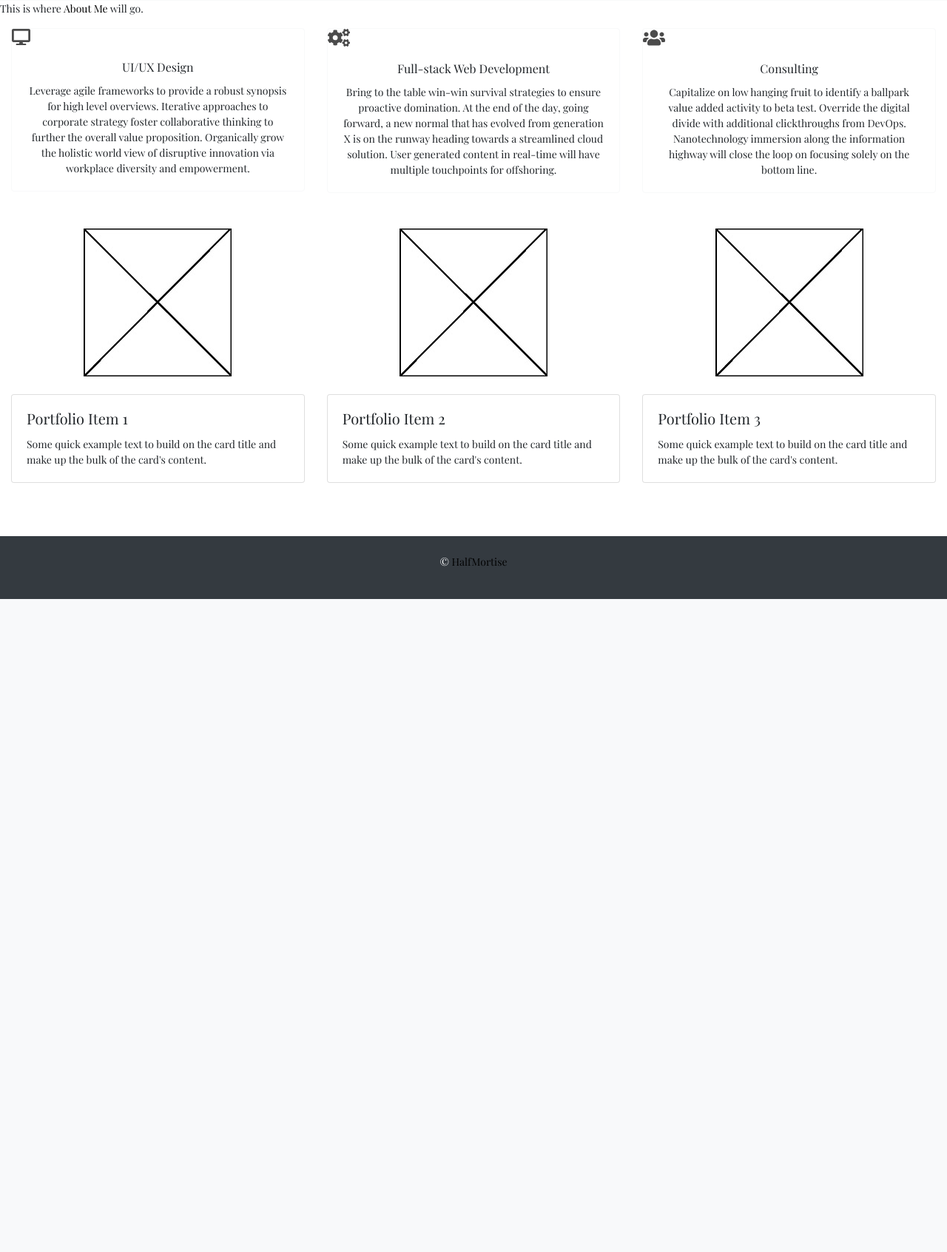
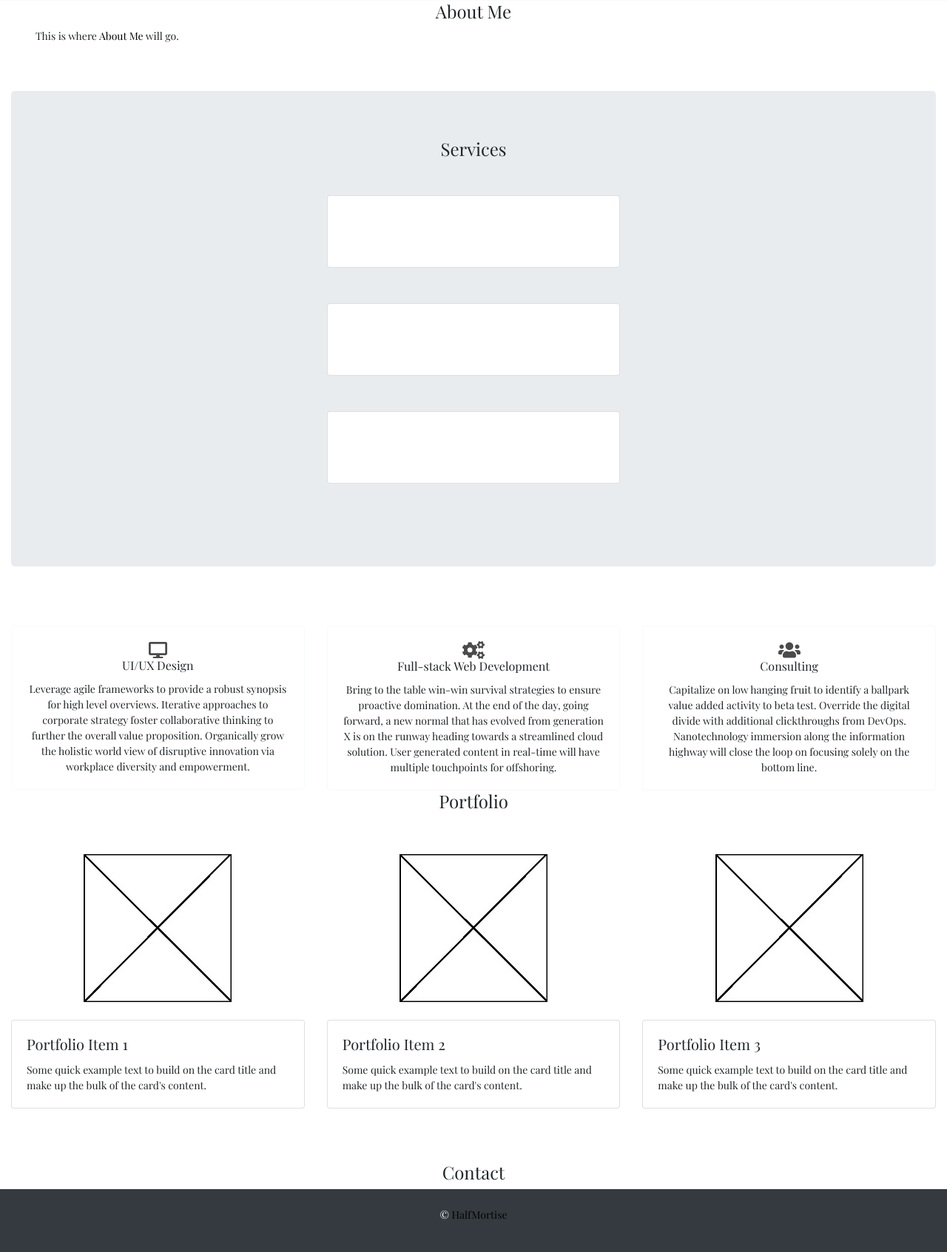
Before and after one commit to HalfMortise/my-pwp, a PHP site: page / in a window 1280 px wide. Shown: the part 55-1748 px from the top of the page at 74% size. Before the commit the page ends 865 px from the top, so only its background shows below. Run offline with PHP 8.4, Linux system fonts and the light colour scheme.

Commit message:
Added jquery CDN links

```diff
--- a/public_html/index.php
+++ b/public_html/index.php
@@ -6,9 +6,13 @@
       <title>Welcome to My Page</title>
       <!--CSS Styling-->
       <link href="https://stackpath.bootstrapcdn.com/bootstrap/4.1.3/css/bootstrap.min.css" rel="stylesheet" >
-      <link href="./css/style.css" rel="stylesheet">
+		<script src="https://code.jquery.com/jquery-3.3.1.slim.min.js" integrity="sha384-q8i/X+965DzO0rT7abK41JStQIAqVgRVzpbzo5smXKp4YfRvH+8abtTE1Pi6jizo" crossorigin="anonymous"></script>
+		<script src="https://cdnjs.cloudflare.com/ajax/libs/popper.js/1.14.3/umd/popper.min.js" integrity="sha384-ZMP7rVo3mIykV+2+9J3UJ46jBk0WLaUAdn689aCwoqbBJiSnjAK/l8WvCWPIPm49" crossorigin="anonymous"></script>
+		<script src="https://stackpath.bootstrapcdn.com/bootstrap/4.1.3/js/bootstrap.min.js" integrity="sha384-ChfqqxuZUCnJSK3+MXmPNIyE6ZbWh2IMqE241rYiqJxyMiZ6OW/JmZQ5stwEULTy" crossorigin="anonymous"></script>
 		<link href="https://fonts.googleapis.com/css?family=Playfair+Display+SC" rel="stylesheet">
 		<link href="https://fonts.googleapis.com/css?family=Playfair+Display" rel="stylesheet">
+		<link href="./css/style.css" rel="stylesheet">
+
 	</head>
 	<body>
 
@@ -47,10 +51,10 @@
 	</header>
 	<!--/NAVBAR-->
 
-
+<!--TO DO-->
 <!--Images needed: header bg (laptop/code/porch/coffee), resume icon, svcs icon, consulting icon, wireframe icon, gears icon -->
-
-
+<!--add padding between cards for responsive version, too close together (py)-->
+<!--centering also not working on responsive version-->
 
 
       <!--Main Body-->
@@ -61,14 +65,42 @@
 
 		</section>
 
+		<!--ABOUT SECTION HEADER-->
+		<section class="container-fluid text-md-center font">
+			<div class="row text-md-center">
+				<div class="col-md-12 justify-content-center">
+					<h4 class="px-5">
+					About Me
+					</h4>
+				</div>
+			</div>
+		</section>
 
 		<!--ABOUT Section-->
-		<section class="font">
+		<section class="px-5 font">
 			<div>
 				<div>
 					<p>
 						This is where <a href="https://www.google.com/" target="_blank">About Me</a> will go.
 					</p>
+				</div>
+			</div>
+		</section>
+
+		<!--SERVICES SECTION HEADER-->
+		<section class="py-5 font text-center">
+			<div class="container-fluid text-center">
+				<div class="jumbotron text-center">
+					<h4 class="display-5 px-5 text-center">Services</h4>
+					<div class="card col-sm-4 col-md-4 col-lg-4 my-5 p-5 ml-0 mx-auto">
+						<div class="text-center border-light"></div>
+					</div>
+					<div class="card col-sm-4 col-md-4 col-lg-4 my-5 p-5 ml-0 mx-auto">
+						<div class="text-center border-light"></div>
+					</div>
+					<div class="card col-sm-4 col-md-4 col-lg-4 my-5 p-5 ml-0 mx-auto">
+						<div class="text-center border-light"></div>
+					</div>
 				</div>
 			</div>
 		</section>
@@ -79,8 +111,8 @@
 		<div class="row">
 			<div class="col-sm-4">
 				<div class="card border-light">
-					<img class="img-opacity" src="images/desktop.svg" width="25px" alt="" />
-					<div class="card-body">
+					<div class="card-body justify-content-center">
+						<img class="img-opacity" src="images/desktop.svg" width="25px" alt="" />
 						<h6 class="card-title">UI/UX Design</h6>
 						<p class="card-text">Leverage agile frameworks to provide a robust synopsis for high level overviews. Iterative approaches to corporate strategy foster collaborative thinking to further the overall value proposition. Organically grow the holistic world view of disruptive innovation via workplace diversity and empowerment.</p>
 					</div>
@@ -88,8 +120,8 @@
 			</div>
 			<div class="col-sm-4">
 				<div class="card border-light">
-					<img class="img-opacity" src="images/cogs.svg" width="30px" alt="" />
-					<div class="card-body">
+					<div class="card-body justify-content-center">
+						<img class="img-opacity" src="images/cogs.svg" width="30px" alt="" />
 						<h6 class="card-title">Full-stack Web Development</h6>
 						<p class="card-text">Bring to the table win-win survival strategies to ensure proactive domination. At the end of the day, going forward, a new normal that has evolved from generation X is on the runway heading towards a streamlined cloud solution. User generated content in real-time will have multiple touchpoints for offshoring.</p>
 					</div>
@@ -97,8 +129,8 @@
 			</div>
 			<div class="col-sm-4">
 				<div class="card border-light">
-					<img class="img-opacity" src="images/users.svg" width="30px" alt="" />
-					<div class="card-body">
+					<div class="card-body justify-content-center">
+						<img class="img-opacity" src="images/users.svg" width="30px" alt="" />
 						<h6 class="card-title">Consulting</h6>
 						<p class="card-text">Capitalize on low hanging fruit to identify a ballpark value added activity to beta test. Override the digital divide with additional clickthroughs from DevOps. Nanotechnology immersion along the information highway will close the loop on focusing solely on the bottom line.</p>
 					</div>
@@ -108,6 +140,16 @@
 	</section>
 
 
+		<!--PORTFOLIO SECTION HEADER-->
+		<section class="container-fluid text-md-center font">
+			<div class="row text-md-center">
+				<div class="col-md-12 justify-content-center">
+					<h4>
+					Portfolio
+					</h4>
+					<div class="col-md-12 justify-content-center">
+				</div>
+		</section>
 
 
 
@@ -153,6 +195,24 @@
 		<!--CONTACT Section-->
 
 
+		<!--CONTACT SECTION HEADER-->
+		<section class="container-fluid text-md-center font">
+			<div class="row text-md-center">
+				<div class="col-md-12 justify-content-center">
+					<h4>
+					Contact
+					</h4>
+				</div>
+			</div>
+		</section>
+
+
+
+
+
+
+
+
 
 
 
```
Also changed, not shown: public_html/css/style.css (line endings or trailing spaces).
